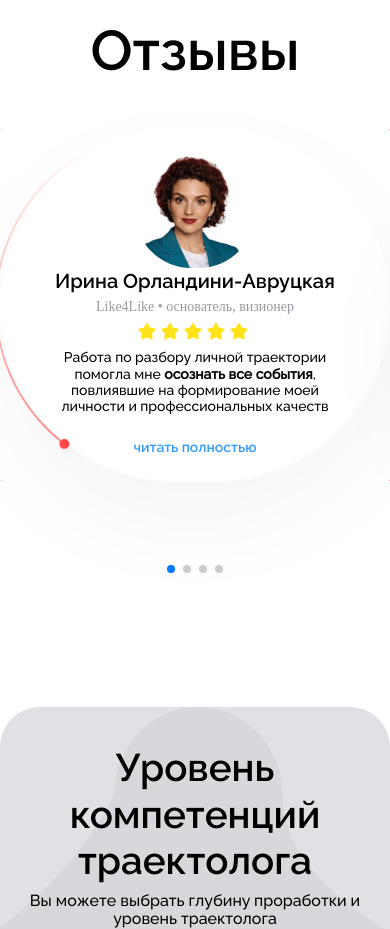
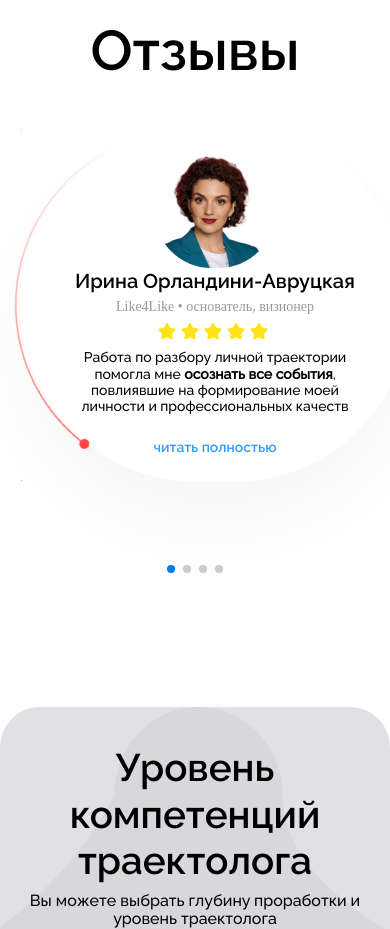
Before and after one commit to Igor-Chernov55/layoutLiveTrack, a website: page app/mainLanding.html in a window 390 px wide. Shown: the part 6960-7889 px from the top of the page. Drawn offline with nearby package versions, Linux system fonts and the light colour scheme.

Commit message:
layout update

```diff
--- a/app/scss/_media.scss
+++ b/app/scss/_media.scss
@@ -432,8 +432,8 @@
 
   #commentCard {
     width: 390px !important;
-    margin-left: 0 !important;
-    //margin-right: 30px;
+    margin-left: 20px !important;
+
   }
 
   .commentCard__rounded1 {
```
Also changed, not shown: app/scss/styleLanding.css.
